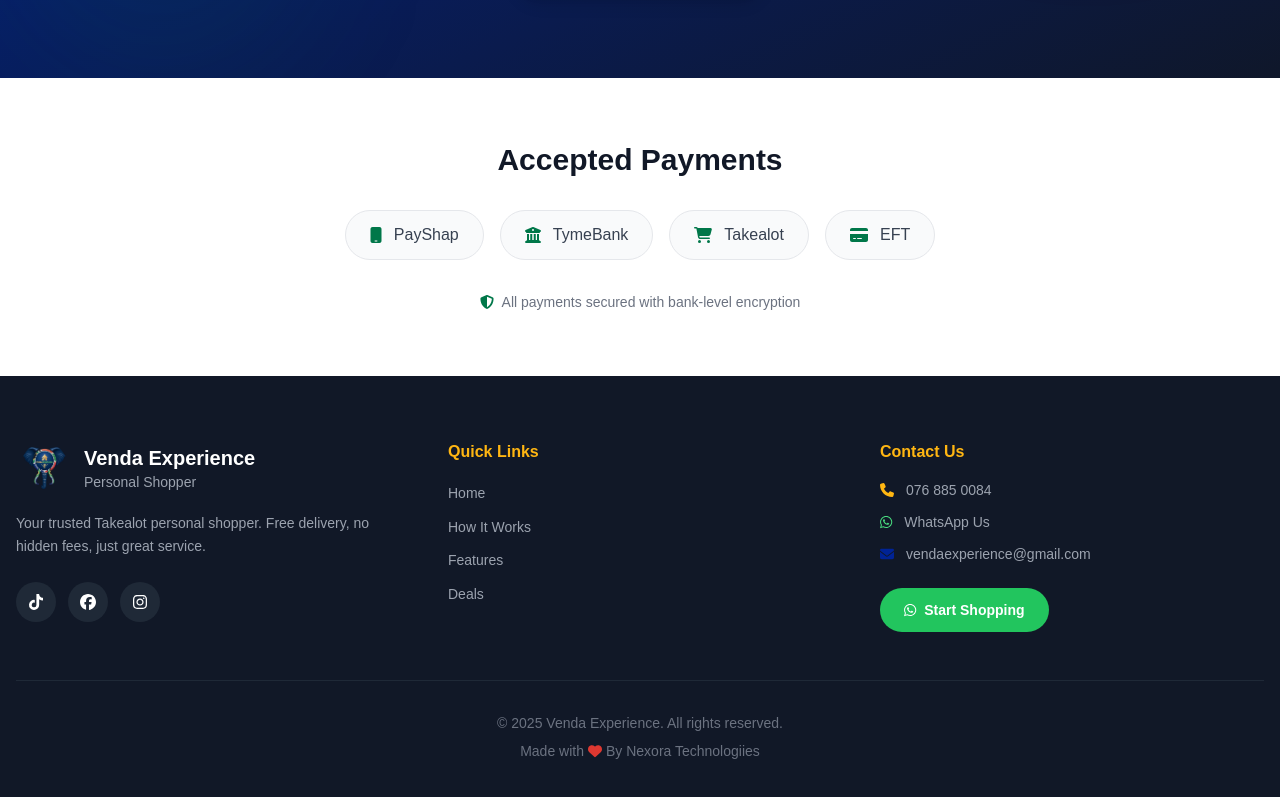
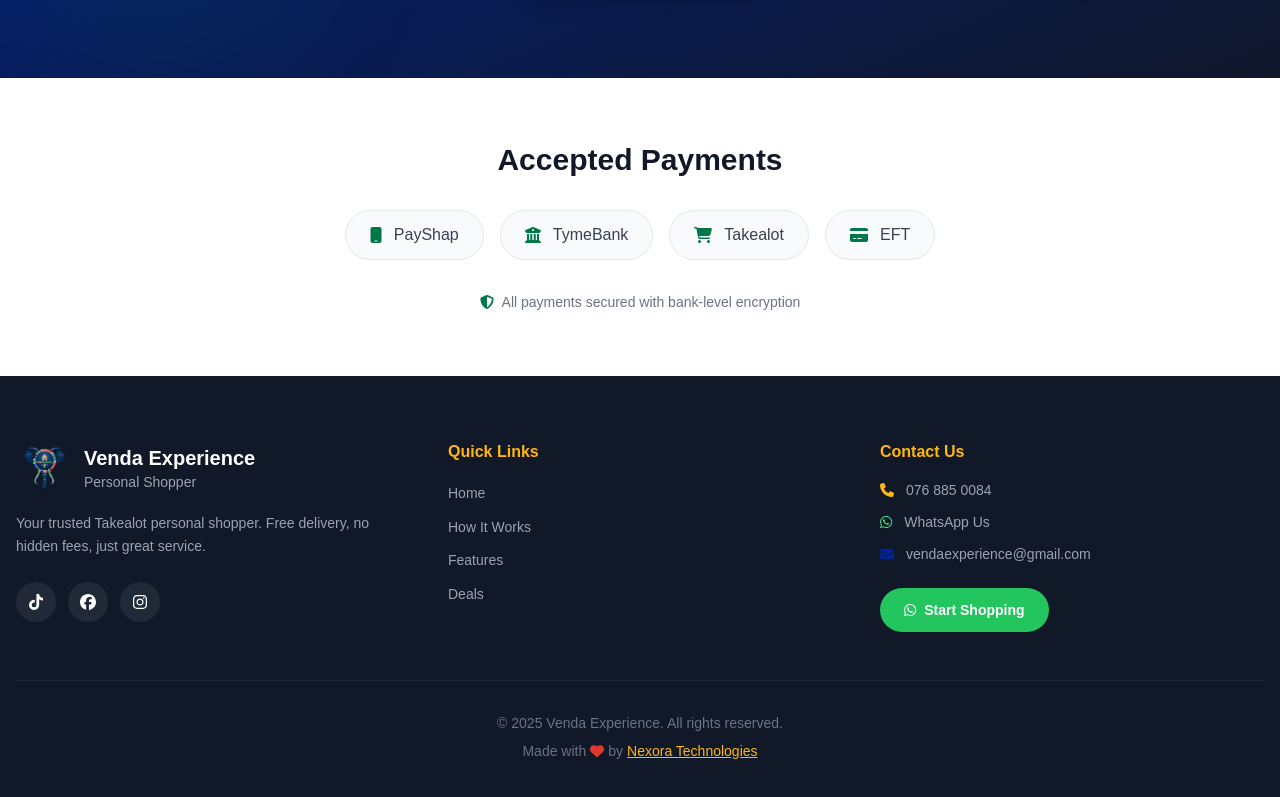
Before and after one commit to tricegevaar/venda-experience, a Next.js app: page / in a window 1280 px wide. Shown: the part 2412-3209 px from the top of the page. Built offline with nearby package versions, Linux system fonts and the light colour scheme.

Commit message:
Add link to Nexora Technologies in footer

```diff
--- a/components/Footer.tsx
+++ b/components/Footer.tsx
@@ -107,7 +107,15 @@
         <div className="border-t border-gray-800 mt-8 sm:mt-12 pt-6 sm:pt-8 text-center text-gray-500 text-xs sm:text-sm">
           <p>&copy; 2025 Venda Experience. All rights reserved.</p>
           <p className="mt-2 flex items-center justify-center gap-1">
-            Made with <FontAwesomeIcon icon={faHeart} className="text-sa-red" /> By Nexora Technologiies
+            Made with <FontAwesomeIcon icon={faHeart} className="text-sa-red" /> by{' '}
+            <a
+              href="https://nexora-technologiies.vercel.app/"
+              target="_blank"
+              rel="noopener noreferrer"
+              className="text-sa-gold hover:text-sa-gold/80 transition-colors underline"
+            >
+              Nexora Technologies
+            </a>
           </p>
         </div>
       </div>
```
